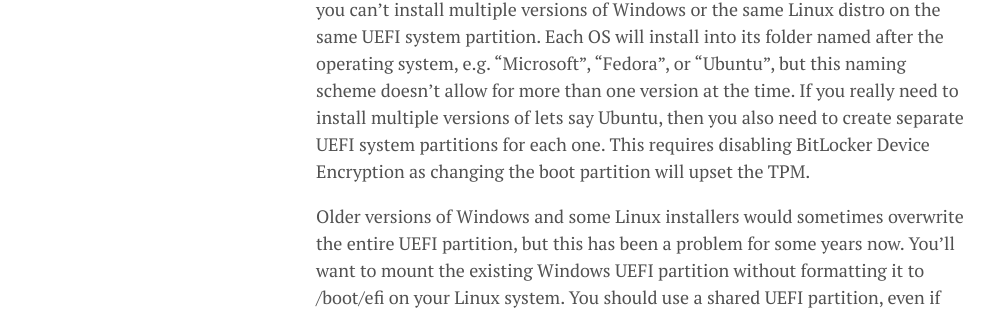
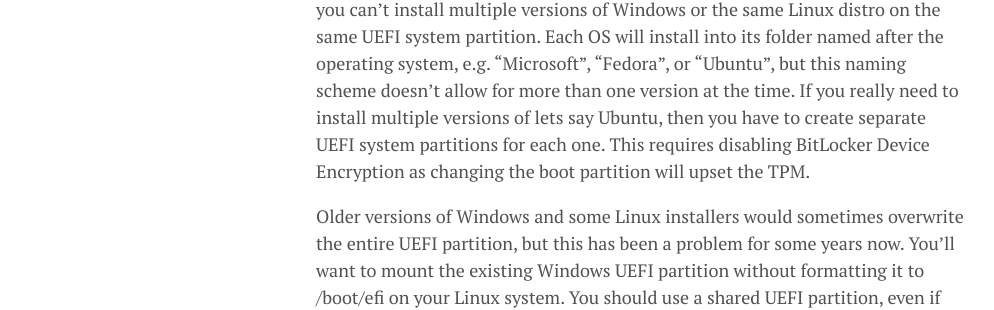
Before and after one commit to lgeurts/lgeurts.github.io, a Jekyll site: the page built from _posts/2019-03-19-dual-booting-windows-and-linux.md, in a window 1280 px wide and 900 px high, scrolled down 2518 px. Shown: the part 290-600 px from the top of the window, without its empty margins (0-994 px from the left). Built offline with Jekyll 4.4.1, drawn with Linux system fonts in a browser that asks for light colours; nearby versions of some CDN libraries; comment, search, counter and statistics services are not loaded; some of the changed text lies outside the part shown.

Commit message:
Update 2019-03-19-dual-booting-windows-and-linux.md

```diff
--- a/_posts/2019-03-19-dual-booting-windows-and-linux.md
+++ b/_posts/2019-03-19-dual-booting-windows-and-linux.md
@@ -47,7 +47,7 @@
 
 You shouldn't select to use the whole drive. The graphical installers for Fedora and Ubuntu will automatically suggest using the freed up space on the system drive. Always verify that the installers aren’t going to format your Windows or UEFI partitions before accepting their suggestions!
 
-Windows 10 and Linux share the same partition for their UEFI blobs. However, you can't install multiple versions of Windows or the same Linux distro on the same UEFI system partition. Each OS will install into its folder named after the operating system, e.g. "Microsoft", “Fedora”, or "Ubuntu”, but this naming scheme doesn’t allow for more than one version at the time. If you really need to install multiple versions of lets say Ubuntu, then you also need to create separate UEFI system partitions for each one. This requires disabling BitLocker Device Encryption as changing the boot partition will upset the TPM.
+Windows 10 and Linux share the same partition for their UEFI blobs. However, you can't install multiple versions of Windows or the same Linux distro on the same UEFI system partition. Each OS will install into its folder named after the operating system, e.g. "Microsoft", “Fedora”, or "Ubuntu”, but this naming scheme doesn’t allow for more than one version at the time. If you really need to install multiple versions of lets say Ubuntu, then you have to create separate UEFI system partitions for each one. This requires disabling BitLocker Device Encryption as changing the boot partition will upset the TPM.
 
 Older versions of Windows and some Linux installers would sometimes overwrite the entire UEFI partition, but this has been a problem for some years now. You’ll want to mount the existing Windows UEFI partition without formatting it to /boot/efi on your Linux system. You should use a shared UEFI partition, even if you’re installing Linux to a secondary drive as it will give you an easier time with Secure Boot, BitLocker, and GRUB2.
 
```
